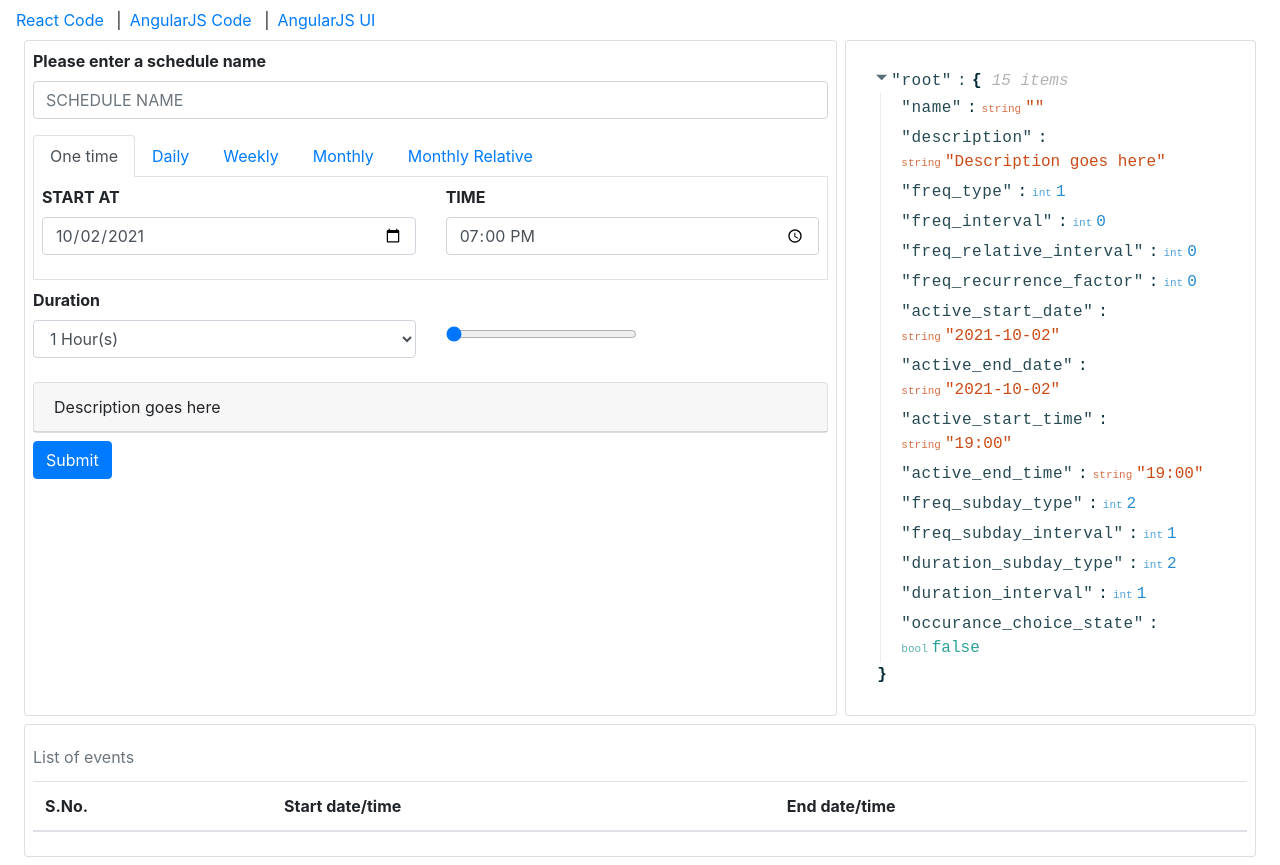
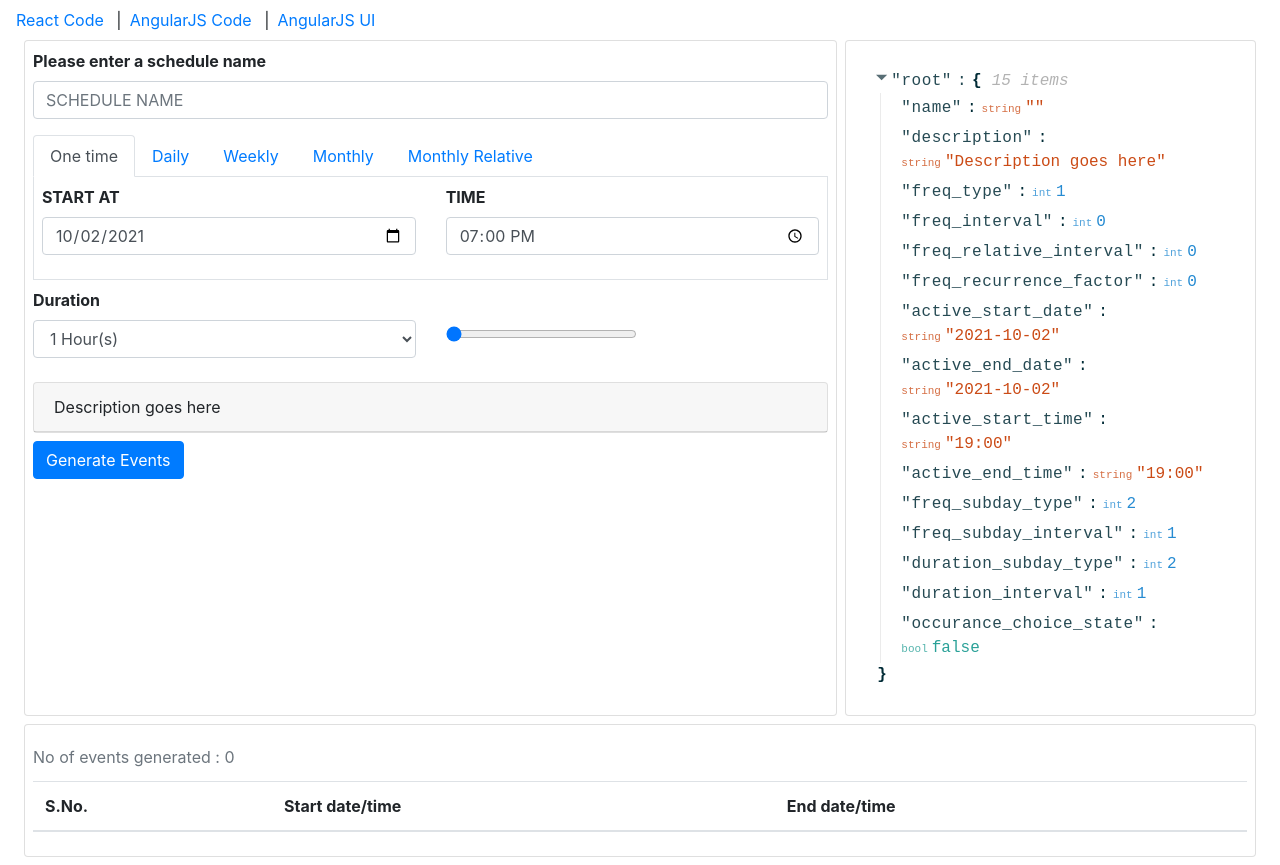
Before and after one commit to shantanugupta/react-scheduler, a React (Create React App) app: page / in a window 1280 px wide. Built offline with nearby package versions, Linux system fonts and the light colour scheme.

Commit message:
Fixed page reload issues causing tab switching for the first time. Improved UI

```diff
--- a/src/components/Scheduler/Scheduler.component.jsx
+++ b/src/components/Scheduler/Scheduler.component.jsx
@@ -137,9 +137,9 @@ const SchedulerComponent = () => {
 									return (
 										![64, 128].includes(freq.key) &&
 										<li key={freq.key} className="nav-item">
-											<a href="#freqType1" property_name="freq_type" className={"nav-link " + (state.freq_type === freq.key ? 'active' : '')}
+											<a href={"#freqType" + state.freq_type} property_name="freq_type" className={"nav-link " + (state.freq_type === freq.key ? 'active' : '')}
 												onClick={(e) => scheduleTypeChange(freq.key)}
-												data-toggle="tab" role="tab" aria-controls="freqType1" aria-selected={state.freq_type === freq.key}>
+												data-toggle="tab" role="tab" aria-controls={"freqType" + state.freq_type} aria-selected={state.freq_type === freq.key}>
 												{freq.value}</a>
 										</li>)
 								})
@@ -213,10 +213,12 @@ const SchedulerComponent = () => {
 							{state.description}
 						</div>
 					</div>
+					{/* GENERATE EVENTS */}
 					<div className="mt-2">
-						<input className="btn btn-primary" type="submit" onClick={(e) => generateEventsClick(e)} />
+						<input type="button" className="btn btn-primary" onClick={(e) => generateEventsClick(e)} value="Generate Events" />
 					</div>
 				</div>
+				{/* JSON RECORD */}
 				<div className="card col-4 p-2 ml-2">
 					{
 						true &&
@@ -226,9 +228,10 @@ const SchedulerComponent = () => {
 					}
 				</div>
 			</div>
+			{/* LIST OF EVENTS */}
 			<div className="card row p-2 m-2">
 				<table className="table table-stripe table-hover ">
-					<caption>List of events</caption>
+					<caption>No of events generated : {eventState.length}</caption>
 					<thead>
 						<tr>
 							<th scope="col">S.No.</th>
```
